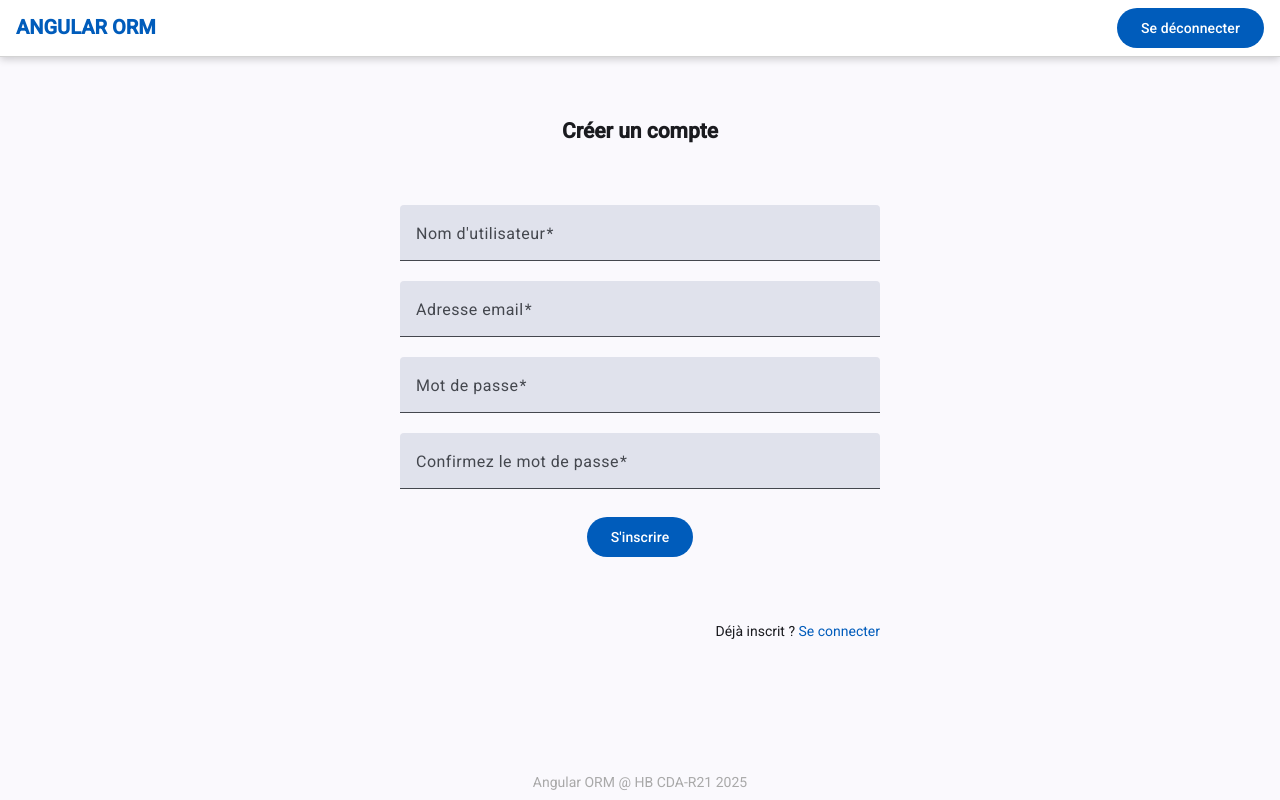
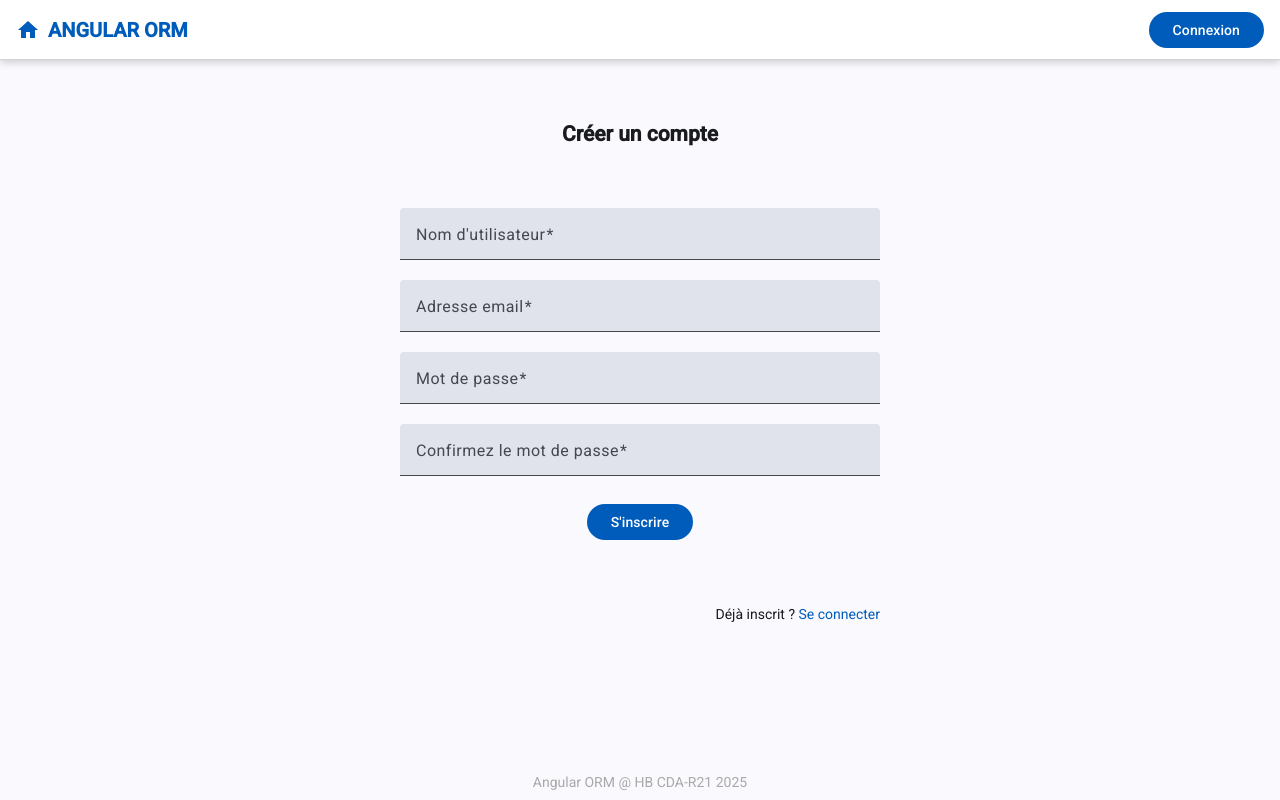
Before and after one commit to mlangumier/projet-angular, an Angular app: page /register in a window 1280 px wide. Built offline with nearby package versions, Linux system fonts and the light colour scheme; no server answers.

Commit message:
Feat: main header & authenticated user state

```diff
--- a/src/app/app.routes.ts
+++ b/src/app/app.routes.ts
@@ -1,6 +1,6 @@
 import { Routes } from '@angular/router';
-import { Login } from "./features/login/login";
-import { Register } from "./features/register/register";
+import { Login } from "./core/auth/pages/login/login";
+import { Register } from "./core/auth/pages/register/register";
 
 export const routes: Routes = [
   { path: '', loadComponent: () => import('./features/homepage/homepage').then(m => m.Homepage) },
--- a/src/app/features/login/login.ts
+++ b/src/app/core/auth/pages/login/login.ts
@@ -5,8 +5,8 @@ import { MatError, MatFormField } from "@angular/material/form-field";
 import { MatInput, MatLabel } from "@angular/material/input";
 import { MatSnackBar } from "@angular/material/snack-bar";
 import { Router, RouterLink } from "@angular/router";
-import { AuthService } from "../../core/auth/services/auth-service";
-import { ICredentials, IUser } from "../../core/auth/user.model";
+import { AuthService } from "../../services/auth-service";
+import { ICredentials, IUser } from "../../user.model";
 
 @Component({
   selector: 'app-login',
--- a/src/app/features/register/register.ts
+++ b/src/app/core/auth/pages/register/register.ts
@@ -6,9 +6,9 @@ import { MatButton } from '@angular/material/button';
 import { MatError, MatFormField, MatLabel } from '@angular/material/form-field';
 import { MatInput } from '@angular/material/input';
 import { Router, RouterLink } from '@angular/router';
-import { AuthService } from '../../core/auth/services/auth-service';
-import { IRegister } from '../../core/auth/user.model';
-import { passwordMatchValidator } from '../../shared/directives/password-match.directive';
+import { AuthService } from '../../services/auth-service';
+import { IRegister } from '../../user.model';
+import { passwordMatchValidator } from '../../../../shared/directives/password-match.directive';
 
 @Component({
   selector: 'app-register',
--- a/src/app/core/auth/services/auth-service.ts
+++ b/src/app/core/auth/services/auth-service.ts
@@ -10,7 +10,7 @@ export class AuthService {
   private readonly http = inject(HttpClient);
   private readonly _currentUser = signal<IUser | null>(null);
   currentUser = this._currentUser.asReadonly();
-  isLoggedIn = computed(() => this.currentUser !== null);
+  isAuthenticated = computed(() => !!this.currentUser());
 
   constructor() {
     afterNextRender({
@@ -28,24 +28,30 @@ export class AuthService {
   }
 
   register(payload: IRegister): Observable<IUser> {
-    return this.http.post<IUser>(`/user`, payload).pipe(tap((response: IUser) => {
-      localStorage.setItem("user", JSON.stringify(response));
-      this._currentUser.set(response);
-    }));
+    return this.http.post<IUser>(`/user`, payload).pipe(tap((response: IUser) => this.setUserAuth(response)));
   }
 
   login(credentials: ICredentials): Observable<IUser> {
     const btoaCredentials = `${ credentials.email }:${ credentials.password }`
+
     return this.http.get<IUser>(`/account`, {
       headers: {
-        "Authorization": `Basic ${ btoa(btoaCredentials) }`
+        "Authorization": `Basic ${ btoa(btoaCredentials) }`,
       },
       withCredentials: true
-    }).pipe(tap((response: IUser) => {
-      localStorage.setItem("user", JSON.stringify(response));
-      this._currentUser.set(response);
-    }))
+    }).pipe(tap((response: IUser) => this.setUserAuth(response)))
   }
 
-  // logout
+  logout() {
+    return this.http.get<any>(`/logout`).pipe(tap((response) => {
+      this._currentUser.set(null);
+      localStorage.removeItem("user");
+    }));
+  }
+
+  // Helper method that sets the authenticated user in the app's state & local storage
+  private setUserAuth(user: IUser): void {
+    localStorage.setItem("user", JSON.stringify(user));
+    this._currentUser.set(user);
+  }
 }
--- a/src/app/core/layout/header/header.html
+++ b/src/app/core/layout/header/header.html
@@ -1,15 +1,34 @@
-<header>
+<mat-toolbar>
   <div class="brand">
-    <a routerLink="/" class="main">Angular ORM</a>
+    <a routerLink="/" class="main" aria-label="vers la page d'accueil">
+      <mat-icon>home</mat-icon>
+      <span>Angular ORM</span>
+    </a>
   </div>
 
   <div class="cta">
-    <!-- If user.isLoggedIn() -->
-    @if (true) {
-      <button matButton="filled" (click)="logout()">Se déconnecter</button>
+    @if (isAuthenticated() && user()) {
+      <button matButton
+          [matMenuTriggerFor]="menu"
+          aria-label="ouvre le menu utilisateur"
+      >{{ user()?.displayName }}
+      </button>
+      <mat-menu #menu="matMenu" class="menu-user">
+        <button mat-menu-item disabled aria-label="vers le profile">
+          <mat-icon>account_circle</mat-icon>
+          <span>Profile</span>
+        </button>
+        <button mat-menu-item
+            (click)="logout()"
+            aria-label="se déconnecter"
+        >
+          <mat-icon>logout</mat-icon>
+          <span>Déconnexion</span>
+        </button>
+      </mat-menu>
     } @else {
-      <a matButton="filled" routerLink="/login">Se connecter</a>
+      <a matButton="filled" routerLink="/login" aria-label="se connecter">Connexion</a>
     }
   </div>
 
-</header>
+</mat-toolbar>
--- a/src/app/core/layout/header/header.scss
+++ b/src/app/core/layout/header/header.scss
@@ -1,8 +1,8 @@
-header {
+.mat-toolbar {
   background: var(--mat-sys-surface-container-lowest);
   border-bottom: 1px solid lightgrey;
   box-shadow: 0 2px 8px 0 rgba(0, 0, 0, 0.2);
-  padding: 0.5rem 1rem;
+  padding: 1rem;
   display: flex;
   flex-direction: row;
   justify-content: space-between;
@@ -11,6 +11,11 @@ header {
 
   .brand {
     .main {
+      display: flex;
+      flex-direction: row;
+      align-items: center;
+      gap: 0.5rem;
+
       color: var(--mat-sys-primary);
       font-weight: bold;
       text-transform: uppercase;
--- a/src/app/core/layout/header/header.ts
+++ b/src/app/core/layout/header/header.ts
@@ -1,20 +1,41 @@
-import { Component } from '@angular/core';
+import { Component, computed, inject } from '@angular/core';
 import { MatButton } from "@angular/material/button";
-import { RouterLink } from "@angular/router";
+import { MatIcon } from "@angular/material/icon";
+import { MatMenu, MatMenuItem, MatMenuTrigger } from "@angular/material/menu";
+import { MatSnackBar } from "@angular/material/snack-bar";
+import { MatToolbar } from "@angular/material/toolbar";
+import { Router, RouterLink } from "@angular/router";
+import { AuthService } from "../../auth/services/auth-service";
 
 @Component({
   selector: 'app-header',
   imports: [
     MatButton,
     RouterLink,
+    MatMenu,
+    MatMenuTrigger,
+    MatMenuItem,
+    MatIcon,
+    MatToolbar,
   ],
   templateUrl: './header.html',
   styleUrl: './header.scss'
 })
 export class Header {
-  //TODO: get user authService.isLoggedIn() & display corresponding CTA
+  private readonly authService = inject(AuthService);
+  private readonly router = inject(Router);
+  private readonly _snackBar = inject(MatSnackBar);
+
+  protected readonly isAuthenticated = computed(() => this.authService.isAuthenticated());
+  protected readonly user = computed(() => this.authService.currentUser())
 
   logout() {
-    // TODO: authService.logout()
+    this.authService.logout().subscribe({
+      next: () => {
+        this.router.navigate([ '/' ])
+        this._snackBar.open("Vous vous êtes déconnecté de l'application.", 'Ok', { duration: 5000 })
+      },
+      error: (error) => console.error(error)
+    })
   }
 }
--- a/src/styles.scss
+++ b/src/styles.scss
@@ -1,50 +1,34 @@
-// Include theming for Angular Material with `mat.theme()`.
-// This Sass mixin will define CSS variables that are used for styling Angular Material
-// components according to the Material 3 design spec.
-// Learn more about theming and how to use it for your application's
-// custom components at https://material.angular.dev/guide/theming
 @use '@angular/material' as mat;
 
 html {
+  height: 100%;
+  color-scheme: light dark;
+
   @include mat.theme((
       color: (
           primary: mat.$azure-palette,
           tertiary: mat.$orange-palette,
       ),
       typography: Roboto,
-      density: 0,
+      density: -1,
   ));
+
+  //--- Overrides Angular Material's components styles
+
 }
 
-//TODO: set either theme or main variables
+body {
+  height: 100%;
 
-body {
-  // Default the application to a light color theme. This can be changed to
-  // `dark` to enable the dark color theme, or to `light dark` to defer to the
-  // user's system settings.
-  color-scheme: light;
+  margin: 0;
+  font-family: Roboto, "Helvetica Neue", sans-serif;
 
-  // Set a default background, font and text colors for the application using
-  // Angular Material's system-level CSS variables. Learn more about these
-  // variables at https://material.angular.dev/guide/system-variables
   background-color: var(--mat-sys-surface);
   color: var(--mat-sys-on-surface);
   font: var(--mat-sys-body-medium);
-
-  // Reset the user agent margin.
-  margin: 0;
 }
 
-/* You can add global styles to this file, and also import other style files */
-
-html, body {
-  height: 100%;
-}
-
-body {
-  margin: 0;
-  font-family: Roboto, "Helvetica Neue", sans-serif;
-}
+//--- Main app layout & components default
 
 app-root {
   height: 100%;
@@ -66,6 +50,8 @@ a {
   text-decoration: none;
 }
 
+//--- Generic components
+
 .link-simple {
   color: var(--mat-sys-primary);
 
```
Also changed, not shown: src/app/core/auth/pages/login/login.html (renamed from src/app/features/login/login.html), src/app/core/auth/pages/login/login.scss (renamed from src/app/features/login/login.scss), src/app/core/auth/pages/register/register.html (renamed from src/app/features/register/register.html), src/app/core/auth/pages/register/register.scss (renamed from src/app/features/register/register.scss), 2 other files (tests, documents, lock files or other folders).
